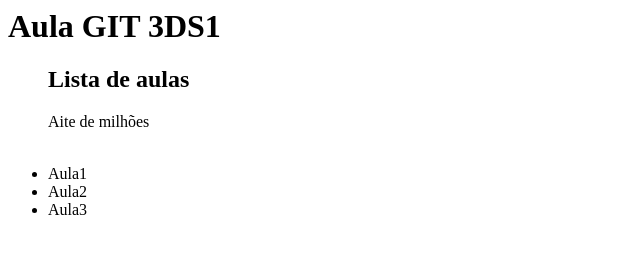
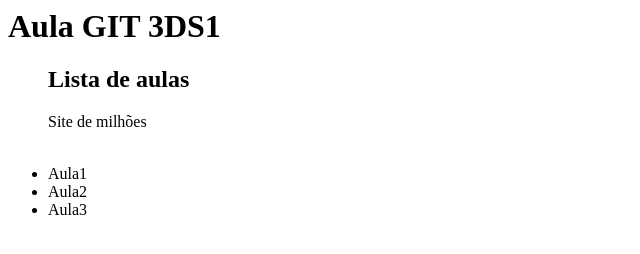
Before and after one commit to PabloCRT/aula-3-DS1, a plain HTML site: page index.html in a window 1280 px wide. Shown: the full height of the page, 0-640 px from the left. Drawn offline with Linux system fonts and the light colour scheme.

Commit message:
Update index.html

```diff
--- a/index.html
+++ b/index.html
@@ -9,7 +9,7 @@
     <h1>Aula GIT 3DS1</h1>
     <ul>
         <h2>Lista de aulas</h2>
-        <p>Aite de milhões</p>
+        <p>Site de milhões</p>
         <br>
         <li>Aula1</li>
         <li>Aula2</li>
```
